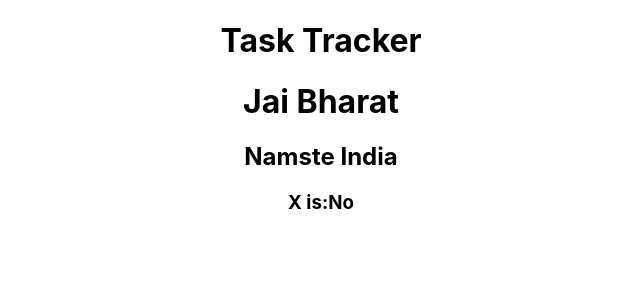
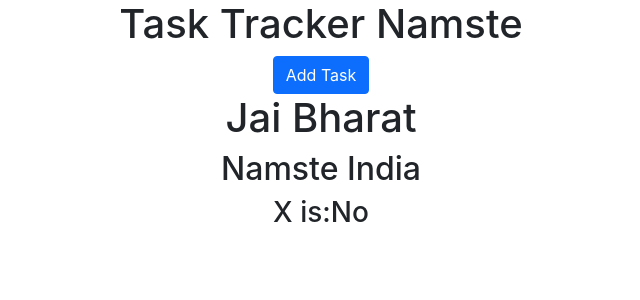
Before and after one commit to docostar/task_Manager, a React (Create React App) app: page / in a window 1280 px wide. Shown: the top 300 px of the page, without its empty margins (319-959 px from the left). Built offline with nearby package versions, Linux system fonts and the light colour scheme.

Commit message:
Bootsrap added to index.html

```diff
--- a/public/index.html
+++ b/public/index.html
@@ -2,6 +2,12 @@
 <html lang="en">
   <head>
     <meta charset="utf-8" />
+    <link
+      href="https://cdn.jsdelivr.net/npm/bootstrap@5.0.2/dist/css/bootstrap.min.css"
+      rel="stylesheet"
+      integrity="sha384-EVSTQN3/azprG1Anm3QDgpJLIm9Nao0Yz1ztcQTwFspd3yD65VohhpuuCOmLASjC"
+      crossorigin="anonymous"
+    />
     <link rel="icon" href="%PUBLIC_URL%/favicon.ico" />
     <meta name="viewport" content="width=device-width, initial-scale=1" />
     <meta name="theme-color" content="#000000" />
@@ -39,5 +45,10 @@
       To begin the development, run `npm start` or `yarn start`.
       To create a production bundle, use `npm run build` or `yarn build`.
     -->
+    <script
+      src="https://cdn.jsdelivr.net/npm/bootstrap@5.0.2/dist/js/bootstrap.bundle.min.js"
+      integrity="sha384-MrcW6ZMFYlzcLA8Nl+NtUVF0sA7MsXsP1UyJoMp4YLEuNSfAP+JcXn/tWtIaxVXM"
+      crossorigin="anonymous"
+    ></script>
   </body>
 </html>
--- a/src/App.js
+++ b/src/App.js
@@ -1,4 +1,4 @@
-import logo from './logo.svg';
+// import logo from './logo.svg';
 import './App.css';
 import Header from './components/Header'
 
@@ -7,7 +7,7 @@ function App() {
   let x=false
   return (
     <div className="App">
-        <Header / >
+        <Header title="Namste" / >
         <h1>Jai Bharat</h1>
         <h2>Namste {name} </h2>
         <h3>X is:{x ? "Yes": "No" } </h3>
--- a/src/components/Header.js
+++ b/src/components/Header.js
@@ -1,10 +1,24 @@
+import PropTypes from 'prop-types'
 
-const header = () => {
+
+const Header = (props) => {
     return (
         <header>
-            <h1>Task Tracker</h1>
+            <h1>Task Tracker {props.title}</h1>
+            <button className='btn btn-primary'>Add Task</button>
         </header>
     )
 }
 
-export default header
+
+Header.defaultProps=
+{
+    title: "Task Title"
+}
+
+Header.propTypes={
+    title: PropTypes.string.isRequired,
+}
+
+
+export default Header
```
